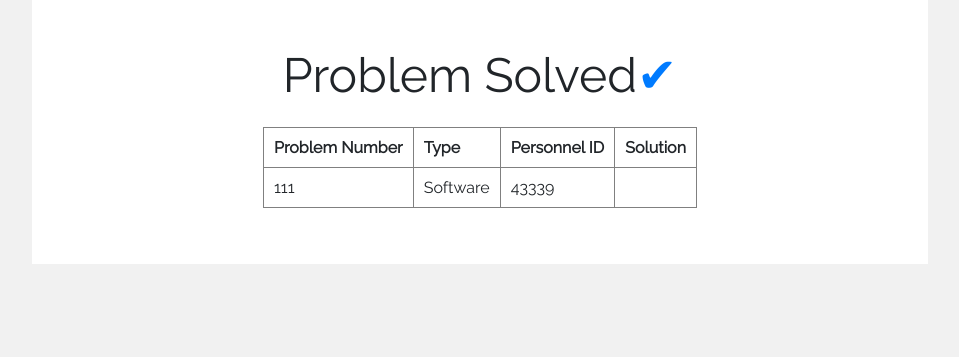
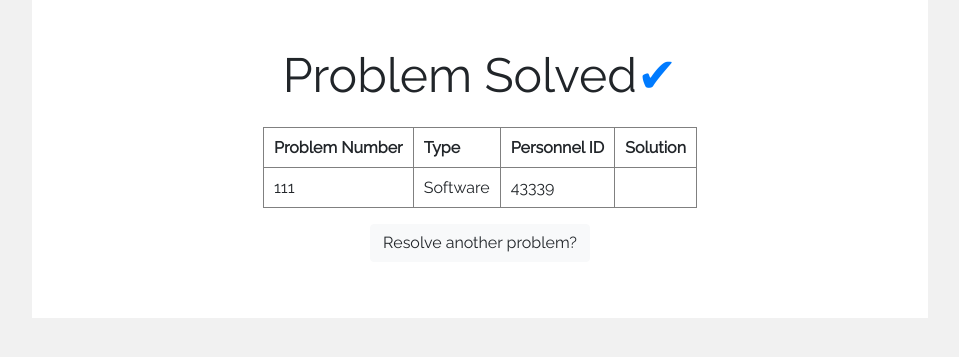
Before and after one commit to StillAyo/Team-project, a PHP site: page /problemResolved.php?problemNumber=111 in a window 1280 px wide. Shown: the part 157-514 px from the top of the page, without its empty margins (160-1119 px from the left). Run offline with PHP 8.4, Linux system fonts and the light colour scheme; data comes from the database, SQL or seed files in the repository; data that the repository does not hold is empty.

Commit message:
Update problemResolved.php

```diff
--- a/problemResolved.php
+++ b/problemResolved.php
@@ -124,6 +124,7 @@ body {
 	}
     echo '</table>' ;
     ?>
+	    <p align="center"><button type="button" class="btn btn-light" id="resolve problem" onclick="location.href = 'resolvedForm.html'">Resolve another problem?</button></p>
     </div>
 </div>
 </body>
```
